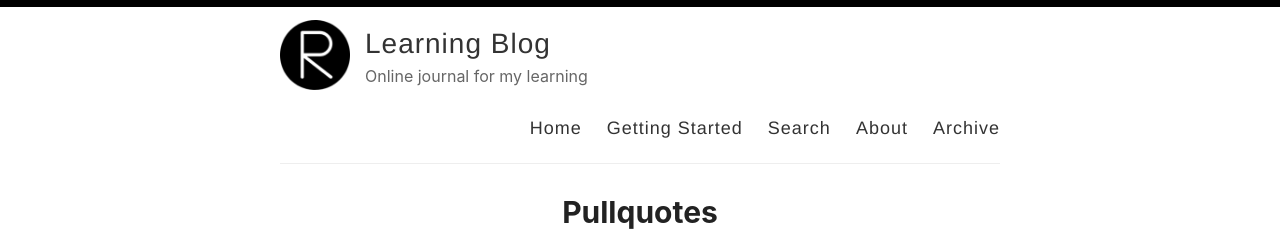
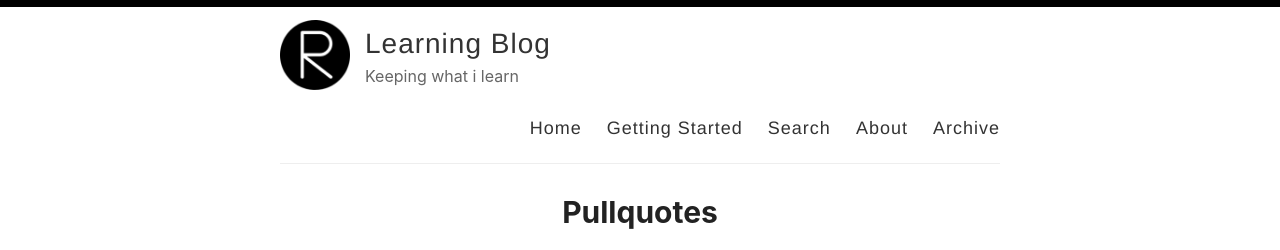
Before and after one commit to rzsgrt/rzsgrt.io, a Jekyll site: the page built from index.html, in a window 1280 px wide and 900 px high. Shown: the top 250 px of the window. Built offline with Jekyll 4.4.1, drawn with Linux system fonts in a browser that asks for light colours; the list of posts is cut into pages by our own code; some of the changed lines change nothing that is shown.

```diff
--- a/_config.yml
+++ b/_config.yml
@@ -9,7 +9,7 @@
 author: Reza Sugiarto
 
 # Short bio or description (displayed in the header)
-description: Online journal for my learning
+description: Keeping what i learn
 
 # URL of your avatar or profile pic (you could use your GitHub profile pic)
 avatar: /images/reverie.png
@@ -20,18 +20,18 @@
 
 # Includes an icon in the footer for each username you enter
 footer-links:
-  dribbble:
+  # dribbble:
   email: reza16.sugiarto@gmail.com
   # facebook:
   # flickr:
   github: rzsgrt
-  instagram:
-  linkedin:
-  pinterest:
-  rss: rss
+  # instagram:
+  linkedin: reza-sugiarto
+  # pinterest:
+  # rss: rss
   twitter: rzsgrt
   # stackoverflow:
-  youtube: # channel/<your_long_string> or user/<user-name>
+  # youtube: # channel/<your_long_string> or user/<user-name>
   # googleplus: # anything in your profile username that comes after plus.google.com/
   # playconsole:
 
```
